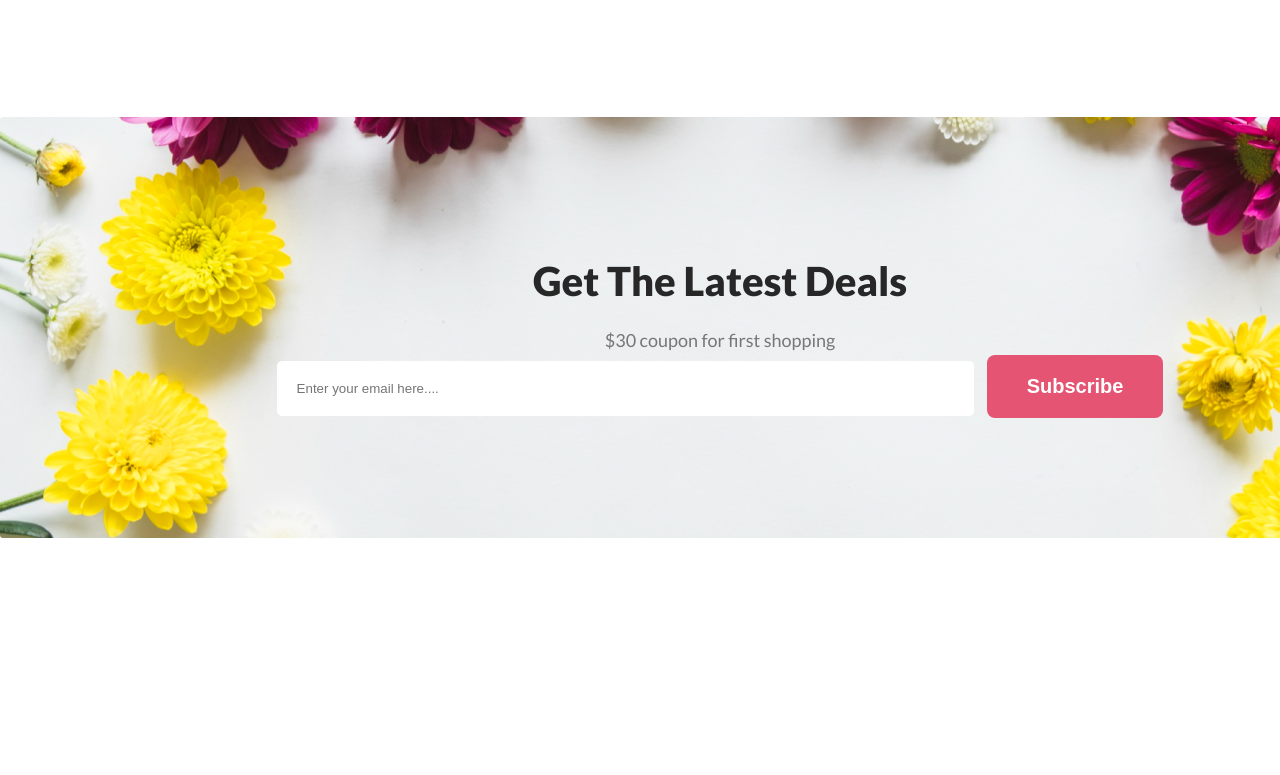
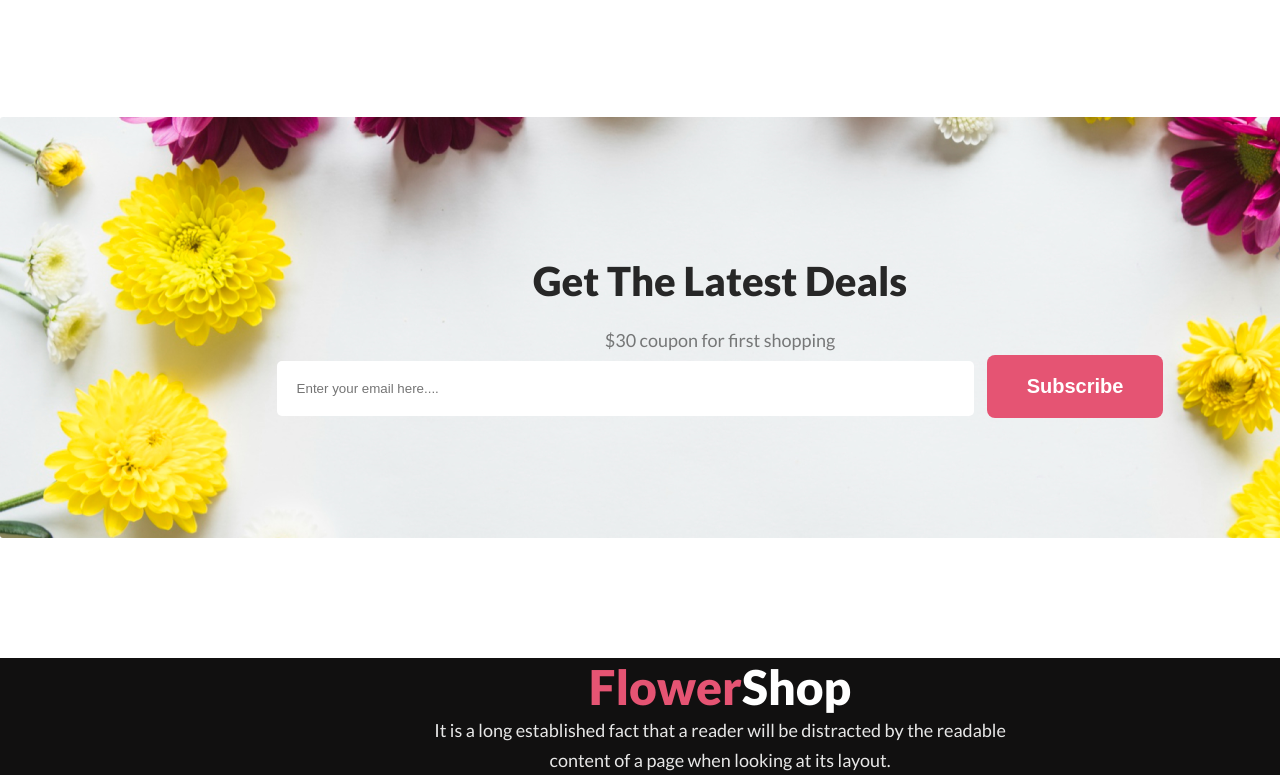
Before and after one commit to developerbadsa/Flower-Shop, a plain HTML site: page index.html in a window 1280 px wide. Shown: the part 3057-3832 px from the top of the page. Before the commit the page ends 3715 px from the top, so only its background shows below. Drawn offline with Linux system fonts and the light colour scheme.

Commit message:
Footer section started

```diff
--- a/assets/styles/style.css
+++ b/assets/styles/style.css
@@ -164,3 +164,23 @@ body{
     margin-right: 10px;
 
 }
+/* Footer CSS */
+footer{
+    background: #111010;
+}
+.logo-text{
+    color: #fff;
+    font-size: 48px;
+    font-weight: 800;
+    text-align: center;
+}
+.logo-text span{
+    color: #E55473;
+}
+
+.footer-description{
+    color: #ffffffe6;
+    text-align: center;
+    font-size: 18px;
+    font-weight: 400;
+    line-height: 30px;
--- a/index.html
+++ b/index.html
@@ -99,7 +99,10 @@
         </section>
     </main>
     <footer>
-
+        <div class="container">
+            <h2 class="logo-text"><span>Flower</span>Shop</h2>
+            <p class="section-description footer-description">It is a long established fact that a reader will be distracted by the readable <br> content of a page when looking at its layout.</p>
+        </div>
     </footer>
 </body>
 </html>
```
